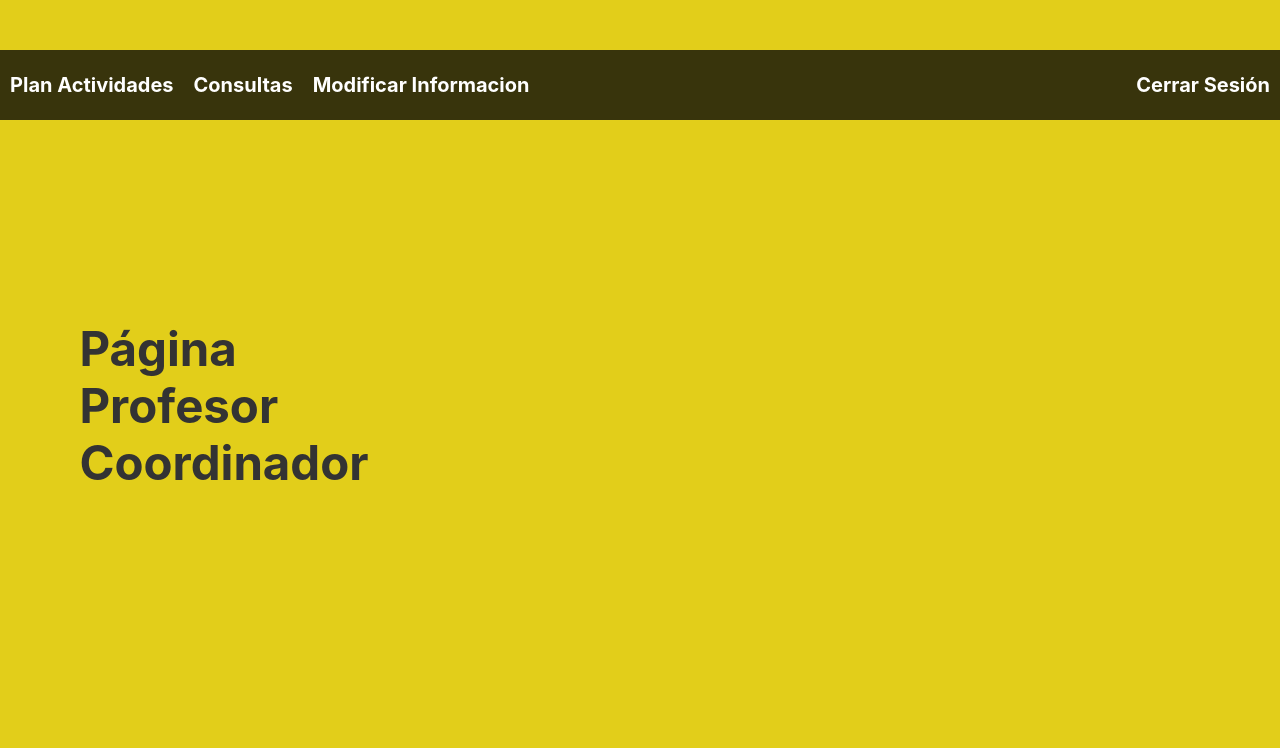
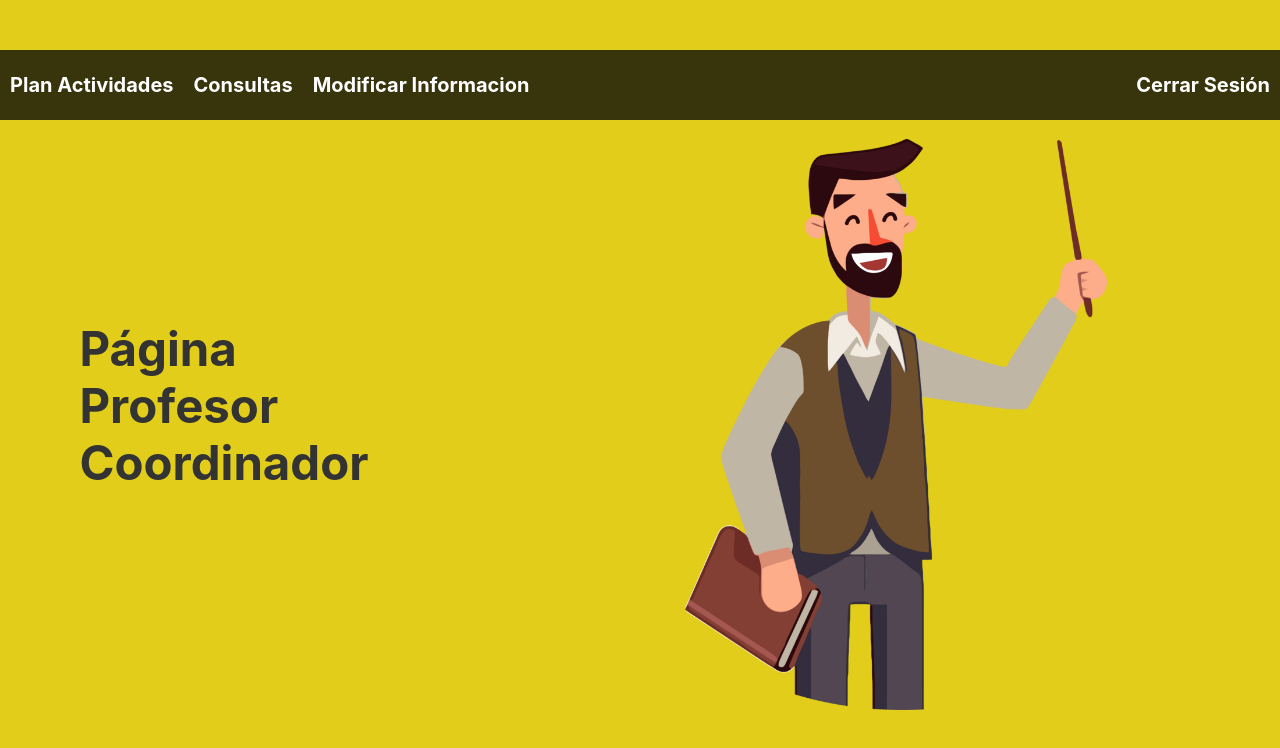
Before and after one commit to FranVQ09/Proyecto-Disenno, a React (Create React App) app in the folder diseno-p1/: page /profesorCoordinador in a window 1280 px wide. Shown: the top 748 px of the page. Built offline with nearby package versions, Linux system fonts and the light colour scheme.

Commit message:
Se agrega la imagen a profesor coordinador

```diff
--- a/diseno-p1/src/pages/ProfesorCoordinador/MenuProfesor.js
+++ b/diseno-p1/src/pages/ProfesorCoordinador/MenuProfesor.js
@@ -1,4 +1,5 @@
 import React from 'react';
+import ProfesorCoordinadorImage from '../../fotos/ProfesorCoordinador.webp';
 
 function MenuProfesorCoordinador() {
     return (
@@ -82,6 +83,7 @@ function MenuProfesorCoordinador() {
                     Cerrar Sesión
                 </a>
             </div>
+
             {/* Encabezado */}
             <h1
                 style={{
@@ -96,6 +98,16 @@ function MenuProfesorCoordinador() {
                 <div>Profesor</div> {/* Espaciado entre palabras */}
                 <div>Coordinador</div> {/* No se agrega margen inferior al último */}
             </h1>
+            <img
+                src={ProfesorCoordinadorImage}
+                alt="Profesor Coordinador"
+                style={{
+                    width: '33vw', // Ancho de la imagen en relación al viewport
+                    objectFit: 'cover', // Ajustar la imagen para que se ajuste al contenedor sin cambiar sus proporciones
+                    marginLeft: '40vw', // Margen izquierdo en relación al viewport
+                    marginTop: '-44vh' // Margen superior en relación al viewport
+                }}
+            />
         </div>
     );
 }
```
